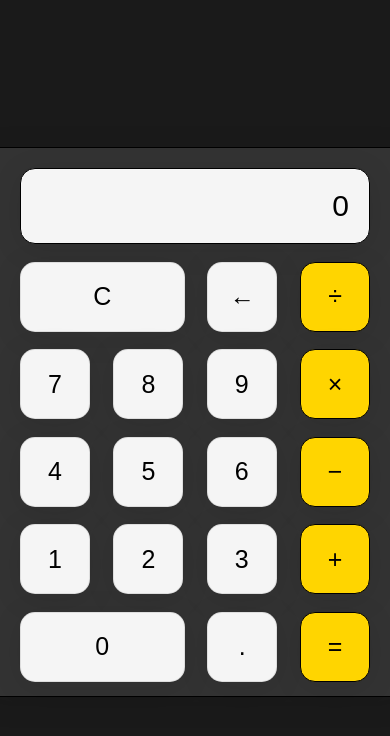
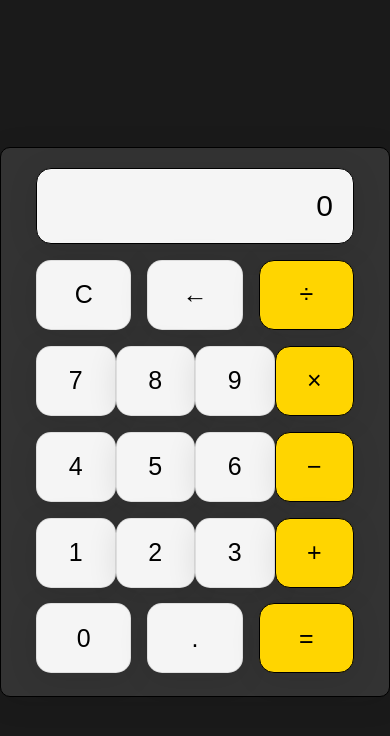
Before and after one commit to AzyzHm/A-Simple-Calculator, a plain HTML site: page index.html in a window 390 px wide. Drawn offline with Linux system fonts and the light colour scheme.

Commit message:
added a couple of things
added a README , LICENSE and gitignore files and a screenshots folder

```diff
--- a/styles.css
+++ b/styles.css
@@ -99,3 +99,28 @@ body{
 .zero{
     flex-basis: 47%;
 }
+/* Media query for desktop screens */
+@media only screen and (max-width: 768px) {
+    .container {
+        flex-basis: 80%;
+    }
+
+    .screen, .button-row {
+        width: 100%;
+    }
+
+    .button {
+        flex-basis: 23%;
+    }
+}
+
+/* Media query for mobile screens */
+@media only screen and (max-width: 480px) {
+    .container {
+        flex-basis: 100%;
+    }
+
+    .button {
+        flex-basis: 30%;
+    }
+}
```
Also changed, not shown: screenshots/overview.png (added), 3 other files.
